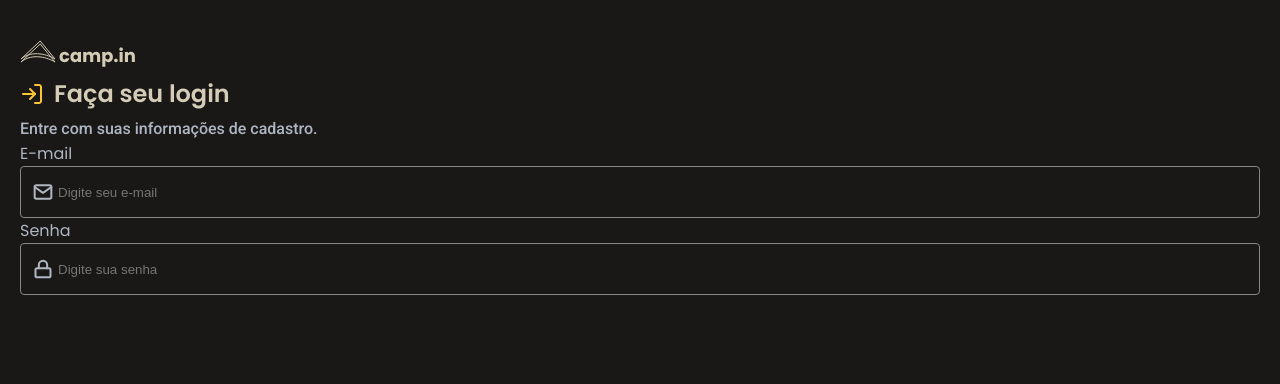
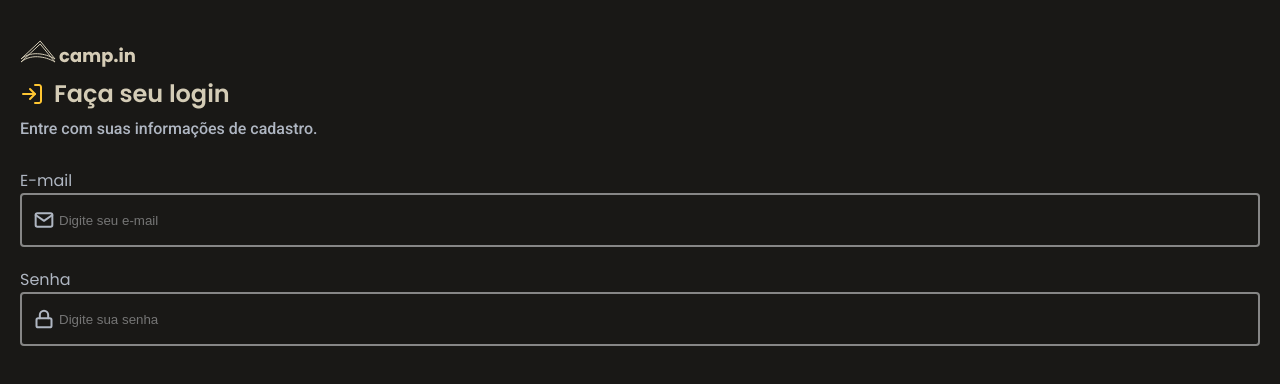
Before and after one commit to swxtz/dd-login, a React (Vite) app: page / in a window 1280 px wide. Shown: the top 384 px of the page. Built offline with nearby package versions, Linux system fonts and the light colour scheme.

Commit message:
style: fixed the margins between the inputs

```diff
--- a/src/components/InputForm/InputForm.tsx
+++ b/src/components/InputForm/InputForm.tsx
@@ -22,11 +22,11 @@ export function InputForm({
 
 	return (
 		<div className="input-wrapper">
+			<div className="input-email">
 				<p>{email}</p>
 				<div className="input-content">
 					<IconMail fill={isEmailFocus ? "#FFC632" : "#AFB6C2"} />
 					<input
-					className="input-input"
 						placeholder={emailPlaceholder}
 						onFocus={() => {
 							setIsEmailFocus(true);
@@ -38,12 +38,13 @@ export function InputForm({
 						{...rest}
 					/>
 				</div>
+			</div>
 
+			<div className="input-pass">
 				<p>{pass}</p>
-			<div className="input-content">
+				<div className="input-content ">
 					<IconLock fill={isPassFocus ? "#FFC632" : "#AFB6C2"} />
 					<input
-					className="input-input"
 						placeholder={passPlaceholder}
 						onFocus={() => {
 							setIsPassFocus(true);
@@ -56,5 +57,6 @@ export function InputForm({
 					/>
 				</div>
 			</div>
+		</div>
 	);
 }
--- a/src/components/InputForm/input-form.scss
+++ b/src/components/InputForm/input-form.scss
@@ -4,7 +4,7 @@
 	display: flex;
 	align-items: center;
 
-	border: 1px solid $border-color;
+	border: 2px solid $border-color;
 	border-radius: .25rem;
 	padding: .9375rem .75rem;
 	gap: .3125rem;
@@ -37,3 +37,7 @@
 .input-wrapper {
 	width: 100%;
 }
+
+.input-pass {
+	margin-top: 1.25rem;
+}
--- a/src/pages/Home/Home.tsx
+++ b/src/pages/Home/Home.tsx
@@ -14,7 +14,9 @@ export function Home() {
 				</div>
 				<div className="home-form">
 					<HeaderForm />
-					<LoginForm />
+					<div className="home-inputs">
+						<LoginForm />
+					</div>
 				</div>
 			</div>
 		</div>
--- a/src/pages/Home/home.scss
+++ b/src/pages/Home/home.scss
@@ -1,3 +1,7 @@
 .home-wrapper {
 	margin: 2.5rem 1.25rem;
 }
+
+.home-inputs {
+	margin-top: 1.6875rem;
+}
```
Lines whose indentation alone changed are shown as unchanged.
